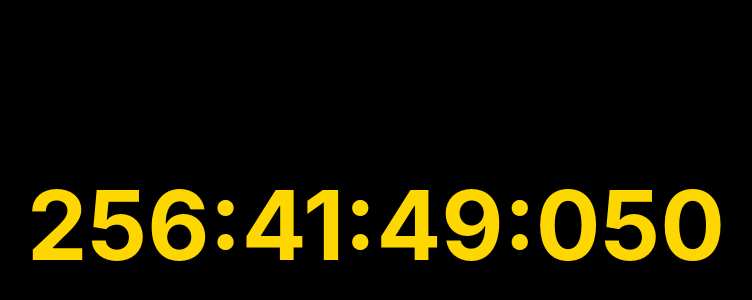
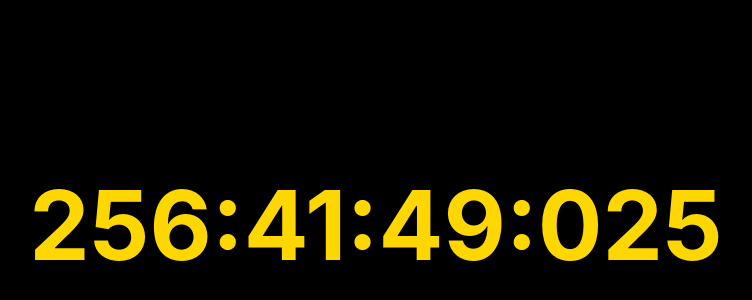
Before and after one commit to neeleshj/death-timer, a Next.js app: page / in a window 1280 px wide. Shown: the part 174-474 px from the top of the page, without its empty margins (264-1016 px from the left). Built offline with nearby package versions, Linux system fonts and the light colour scheme.

Commit message:
Changed update rate

```diff
--- a/src/pages/index.tsx
+++ b/src/pages/index.tsx
@@ -10,7 +10,7 @@ export default function Home() {
     const interval = setInterval(() => {
       const value = endDate - new Date().getTime();
       setCountDown(value);
-    }, 150);
+    }, 11);
 
     return () => clearInterval(interval);
   }, [endDate]);
```
